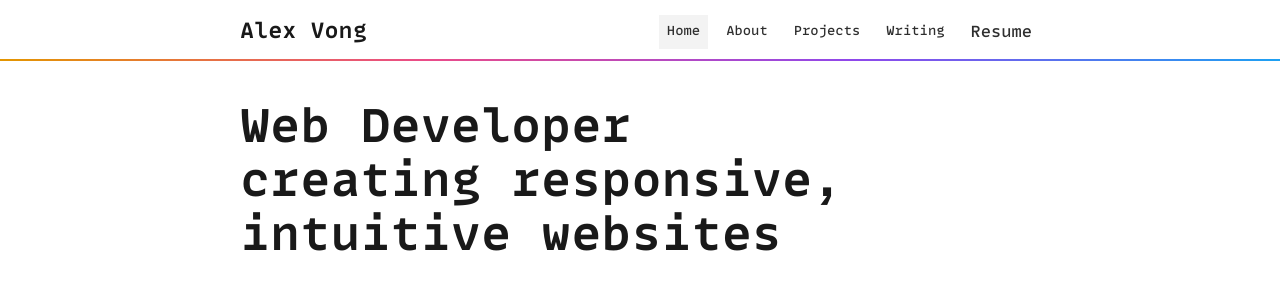
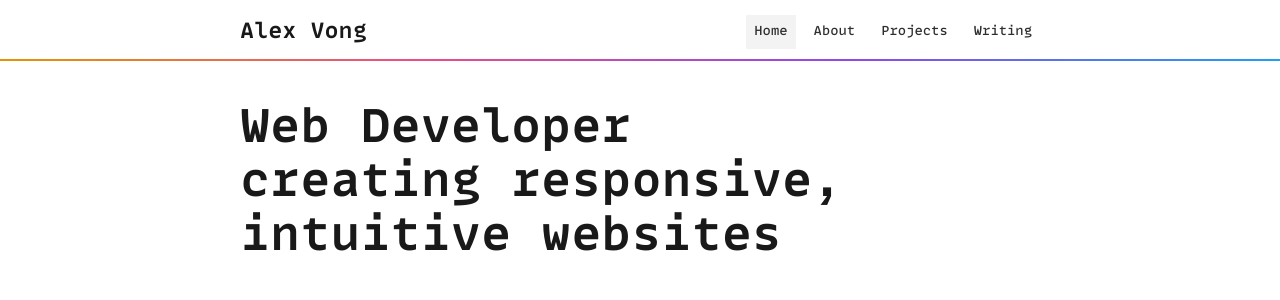
Before and after one commit to alex-vong/alex-online, a PHP site: page / in a window 1280 px wide. Shown: the top 300 px of the page. Run offline with PHP 8.4, Linux system fonts and the light colour scheme; some libraries are stand-ins or nearby versions.

Commit message:
took off resume fron nav bar

```diff
--- a/masthead.php
+++ b/masthead.php
@@ -12,7 +12,7 @@
 					<a href="?page=about" class="quiet-voice animated-line <?php if ($page == "about") { echo "active"; } ?>"><span>About</span></a>
 					<a href="?page=projects" class="quiet-voice animated-line <?php if ($page == "projects") { echo "active"; } ?>"><span>Projects</span></a>
 					<a href="?page=writing" class="quiet-voice animated-line <?php if ($page == "writing") { echo "active"; } ?>"><span>Writing</span></a>
-					<a href="?page=resume" class="animated-line <?php if ($page == "resume") { echo "active"; } ?>"><span>Resume</span></a>
+<!-- 					<a href="?page=resume" class="animated-line <?php if ($page == "resume") { echo "active"; } ?>"><span>Resume</span></a>  -->
 <!--  				<switcher>
 					<button data-scheme='day'>Light 🌕</button>
 					<button data-scheme='dark'>Dark 🌑</button>
```
